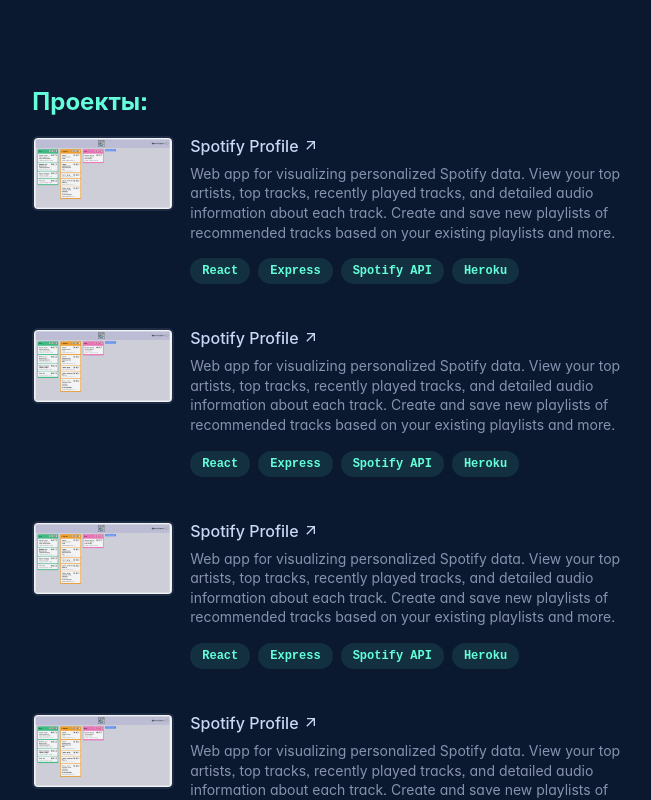
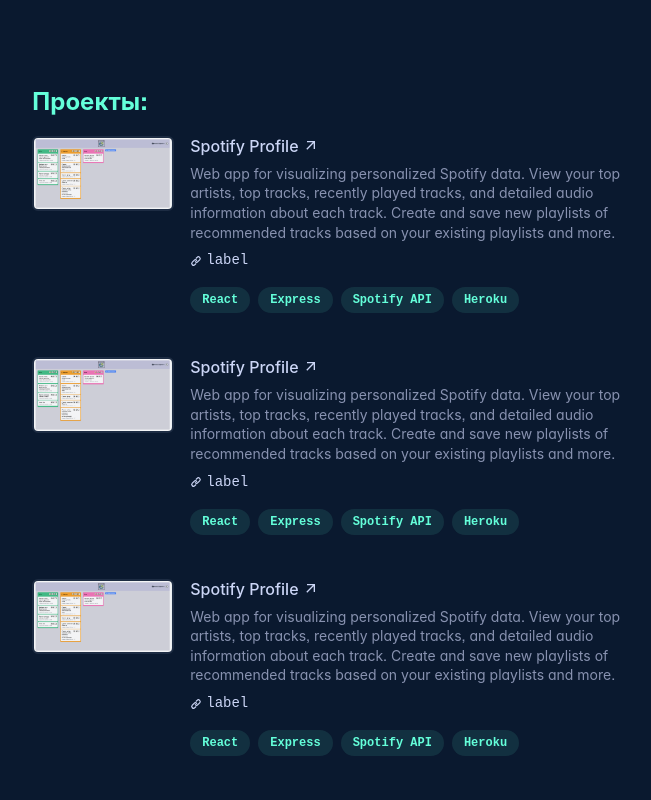
Before and after one commit to alebedev85/personal-site, a React app: page / in a window 1280 px wide. Shown: the part 700-1500 px from the top of the page, without its empty margins (584-1235 px from the left). Built offline with nearby package versions, Linux system fonts and the light colour scheme; the HTML template or start-up script is replaced by a standard one; a web font is replaced by a local one.

Commit message:
refactor: поправил работу ссылок

```diff
--- a/src/components/ProjectCard/ProjectCard.module.scss
+++ b/src/components/ProjectCard/ProjectCard.module.scss
@@ -4,32 +4,36 @@
   gap: 1rem;
   padding-bottom: 0.25rem;
   grid-template-columns: repeat(8, 1fr);
-  /* добавим автоматическую высоту строк, чтобы равнялись высоты столбцов */
   grid-auto-rows: 1fr;
   transition: opacity 0.3s ease;
 
-  &:hover {
+  &:hover,
+  &:focus-visible {
     opacity: 1 !important;
+
+    .background {
+      opacity: 1;
+    }
   }
 
-  &:hover .iconArrow {
+  &:hover:not(.linkHovered) .iconArrow {
     transform: translateY(-0.25rem) translateX(0.25rem);
+  }
+
+  &:hover:not(.linkHovered) .title {
+    color: var(--accent);
   }
 }
 
 .background {
   position: absolute;
-  inset: -1rem; // чуть больше -inset-x-6 и -inset-y-4 из оригинала (примерно)
+  inset: -1rem;
   z-index: 0;
   border-radius: var(--radius);
   background-color: rgba(var(--slate-rgb), 0.05);
   box-shadow: inset 0 1px 0 rgba(148, 163, 184, 0.1), 0 0 1px var(--accent);
   opacity: 0;
   transition: opacity 0.3s ease;
-}
-
-.cardLink:hover .background {
-  opacity: 1;
 }
 
 .image {
@@ -39,43 +43,25 @@
   height: auto;
   object-fit: cover;
   border-radius: var(--radius);
-  border: 2px solid rgba(204, 214, 246, 0.1); // lightest-slate с прозрачностью
+  border: 2px solid rgba(204, 214, 246, 0.1);
   transition: border-color 0.3s;
-
-  &:hover {
-    border-color: rgba(100, 255, 218, 0.3); // accent с прозрачностью
-  }
 }
 
 .content {
   z-index: 10;
-  grid-column: 3 / span 6; /* сместил с 2 на 3, чтобы левая картинка была шире (2 столбца), контент с 3-го */
+  grid-column: 3 / span 6;
   order: 2;
   display: flex;
   flex-direction: column;
-  justify-content: center; /* центрируем содержимое по высоте */
+  justify-content: center;
 }
 
-h3 {
-  font-family: var(--font-main);
-  font-weight: 500;
-  font-size: 1rem;
-  line-height: 1.25;
-  color: var(--lightest-slate);
-  margin: 0;
-}
-
-.titleLink {
+.title {
   display: inline-flex;
   align-items: baseline;
   color: var(--lightest-slate);
   text-decoration: none;
   transition: color 0.3s;
-
-  &:hover,
-  &:focus-visible {
-    color: var(--accent);
-  }
 }
 
 .iconArrow {
@@ -95,6 +81,29 @@
   color: var(--slate);
 }
 
+.link {
+  display: inline-flex;
+  align-items: center;
+  margin-top: 0.5rem;
+  font-size: 0.875rem;
+  font-weight: 500;
+  color: var(--lightest-slate);
+  text-decoration: none;
+  transition: color 0.3s;
+
+  &:hover,
+  &:focus-visible {
+    color: var(--accent);
+  }
+}
+
+.icon {
+  margin-right: 0.25rem;
+  width: 0.75rem;
+  height: 0.75rem;
+  flex-shrink: 0;
+}
+
 .techList {
   margin-top: 0.5rem;
   display: flex;
@@ -111,12 +120,7 @@
 .techBadge {
   display: inline-flex;
   align-items: center;
-  background-color: rgba(
-    100,
-    255,
-    218,
-    0.1
-  ); // легкий фон акцента с прозрачностью
+  background-color: rgba(100, 255, 218, 0.1);
   color: var(--accent);
   font-family: var(--font-mono);
   font-size: 0.75rem;
--- a/src/components/ProjectCard/ProjectCard.tsx
+++ b/src/components/ProjectCard/ProjectCard.tsx
@@ -1,3 +1,5 @@
+import { useState } from "react";
+import { HiLink } from "react-icons/hi";
 import { MdArrowOutward } from "react-icons/md";
 import type { IProject } from "../../data/projects";
 import styles from "./ProjectCard.module.scss";
@@ -9,13 +11,17 @@
   technologies,
   imgSrc,
   imgAlt,
-}: IProject) => (
+}: IProject) => {
+  const [isLinkHovered, setIsLinkHovered] = useState(false);
+  return (
     <a
       href={url}
       target="_blank"
       rel="noreferrer noopener"
       aria-label={`${title} (opens in a new tab)`}
-    className={styles.cardLink}
+      className={`${styles.cardLink} ${
+        isLinkHovered ? styles.linkHovered : ""
+      }`}
     >
       <div className={styles.background}></div>
       <img
@@ -28,13 +34,27 @@
       />
       <div className={styles.content}>
         <h3>
-        <span className={styles.titleLink}>
+          <span className={styles.title}>
             {title}{" "}
             <MdArrowOutward className={styles.iconArrow} aria-hidden="true" />
           </span>
         </h3>
 
         <p className={styles.description}>{description}</p>
+
+        <a
+          className={styles.link}
+          href={"#"}
+          target="_blank"
+          rel="noopener noreferrer"
+          aria-label={`${"#"} (откроется в новой вкладке)`}
+          onMouseEnter={() => setIsLinkHovered(true)}
+          onMouseLeave={() => setIsLinkHovered(false)}
+          onClick={(e) => e.stopPropagation()}
+        >
+          <HiLink className={styles.icon} />
+          <span>{"label"}</span>
+        </a>
 
         <ul className={styles.techList} aria-label="Technologies used:">
           {technologies.map((tech) => (
@@ -46,5 +66,6 @@
       </div>
     </a>
   );
+};
 
 export default ProjectCard;
--- a/src/components/Skills/Skills.module.scss
+++ b/src/components/Skills/Skills.module.scss
@@ -6,7 +6,10 @@
 
 .skillList {
   display: grid;
-  grid-template-columns: repeat(auto-fit, minmax(120px, 1fr)); // чуть больше, чтобы влез текст
+  grid-template-columns: repeat(
+    auto-fit,
+    minmax(120px, 1fr)
+  ); // чуть больше, чтобы влез текст
   gap: 1.5rem;
   padding: 0;
   list-style: none;
@@ -19,21 +22,16 @@
   font-size: 0.9rem;
   text-align: left;
   transition: color 0.3s;
+}
 
-  a {
+.link {
   display: flex;
   align-items: center;
   gap: 0.75rem; // ← расстояние между иконкой и текстом
   color: var(--slate);
-    text-decoration: none;
-
-    &:hover {
-      color: var(--accent);
-    }
 }
 
 .icon {
   font-size: 2rem;
   margin-bottom: 0; // ← убираем вертикальное выравнивание
 }
-}
--- a/src/components/contacts/Contacts.module.scss
+++ b/src/components/contacts/Contacts.module.scss
@@ -11,9 +11,4 @@
   color: var(--slate);
   font-size: 1.5rem; // размер иконок ~24px
   transition: color 0.3s ease;
-
-  &:hover,
-  &:focus-visible {
-    color: var(--accent);
-  }
 }
--- a/src/styles/global.scss
+++ b/src/styles/global.scss
@@ -44,7 +44,9 @@
   font-family: var(--font-mono);
   text-decoration: none;
   font-size: 1rem;
-  &:hover {
+
+  &:hover,
+  &:focus-visible {
     color: var(--accent);
   }
 }
@@ -56,6 +58,15 @@
   color: var(--accent);
 }
 
+h3 {
+  font-family: var(--font-main);
+  font-weight: 500;
+  font-size: 1rem;
+  line-height: 1.25;
+  color: var(--lightest-slate);
+  margin: 0;
+}
+
 p {
   margin: 0;
   padding: 0;
```
Also changed, not shown: public/assets/images/the-wassermans-games.png (added). Lines whose indentation alone changed are shown as unchanged.
